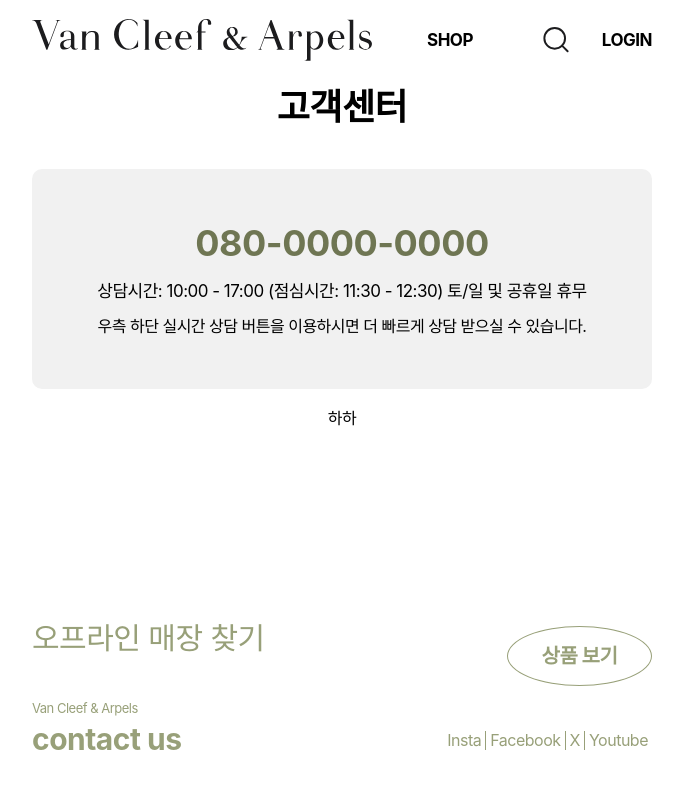
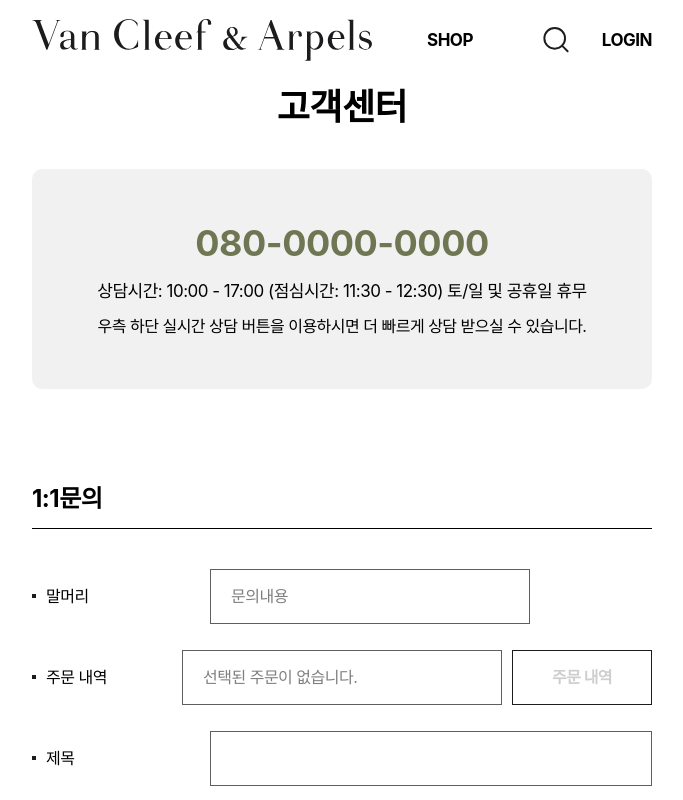
Before and after one commit to msun97/project-vancleef, a React (Vite) app: page /customers/inquiryform in a window 1280 px wide. Shown: the top 800 px of the page, without its empty margins (298-981 px from the left). Built offline with nearby package versions, Linux system fonts and the light colour scheme; a web font is replaced by a local one.

Commit message:
1대1문의 구현

```diff
--- a/package.json
+++ b/package.json
@@ -10,11 +10,15 @@
     "preview": "vite preview"
   },
   "dependencies": {
+    "@ckeditor/ckeditor5-build-classic": "^44.3.0",
+    "@ckeditor/ckeditor5-react": "^9.5.0",
     "@reduxjs/toolkit": "^2.6.0",
+    "ckeditor": "^4.12.1",
     "clsx": "^2.1.1",
     "react": "^19.0.0",
     "react-dom": "^19.0.0",
     "react-icons": "^5.5.0",
+    "react-quill": "^2.0.0",
     "react-redux": "^9.2.0",
     "react-router-dom": "^7.2.0",
     "rellax": "^1.12.1",
--- a/src/components/button/index.jsx
+++ b/src/components/button/index.jsx
@@ -14,7 +14,7 @@ const Button = ({
         'flex items-center justify-center font-medium transition-colors duration-200',
         variant === 'primary' && 'bg-gray-100 text-white hover:bg-gray-80',
         variant === 'secondary' &&
-          'bg-transparent text-gray-100 border hover:bg-gray-100 hover:text-white hover:border-0',
+          'bg-transparent text-gray-100 border hover:bg-gray-100 hover:text-white',
         fullWidth && 'w-full',
         className,
       )}
--- a/src/components/layout/Footer.jsx
+++ b/src/components/layout/Footer.jsx
@@ -2,7 +2,7 @@ import React from 'react';
 
 const Footer = () => {
   return (
-    <fotter className="p-330 flex justify-between h-[520px] items-center font-secondary text-primary-70">
+    <footer className="p-330 flex justify-between h-[520px] items-center font-secondary text-primary-70">
       <div className="left flex flex-col gap-[45px]">
         <div className="offline text-footer-l font-regular">
           오프라인 매장 찾기
@@ -33,7 +33,7 @@ const Footer = () => {
           </ul>
         </div>
       </div>
-    </fotter>
+    </footer>
   );
 };
 
--- a/src/pages/customercenter/components/CCInquiryForm.jsx
+++ b/src/pages/customercenter/components/CCInquiryForm.jsx
@@ -1,9 +1,84 @@
 import React from 'react';
+import Input from '../../../components/input';
+import Button from '../../../components/button';
+import ClassicEditor from '@ckeditor/ckeditor5-build-classic';
+import { CKEditor } from '@ckeditor/ckeditor5-react';
 
 const CCInquiryForm = () => {
   return (
-    <div>
-      <h1>하하</h1>
+    <div className="w-full mt-[62px]">
+      <div className="title w-full border-b py-[14px] mb-10">
+        <h3 className="font-secondary text-content-xl font-bold">1:1문의</h3>
+      </div>
+      <form>
+        <ul className="list-disc flex flex-col gap-[26px]">
+          <li className="list-disc flex gap-[50px] items-center">
+            <div className="title flex gap-[10px] items-center w-[128px]">
+              {' '}
+              <div className="square w-1 h-1 bg-gray-90" />
+              <p className="">말머리</p>
+            </div>
+            <Input
+              placeholder="문의내용"
+              className="border p-5 w-80 h-[55px]"
+            />
+          </li>
+          <li className="list-disc flex gap-[50px] items-center">
+            <div className="title flex gap-[10px] items-center w-[128px]">
+              {' '}
+              <div className="square w-1 h-1 bg-gray-90" />
+              <p className="">주문 내역</p>
+            </div>
+            <div className="modal flex gap-[10px]">
+              <Input
+                placeholder="선택된 주문이 없습니다."
+                className="border p-5 w-80 h-[55px]"
+              />
+              <Button
+                variant="secondary"
+                className="!text-content-s !font-bold w-[140px] h-[55px] !text-gray-30 border-gray-90 hover:!text-gray-0"
+              >
+                주문 내역
+              </Button>
+            </div>
+          </li>
+          <li className="list-disc flex gap-[50px] items-center">
+            <div className="title flex gap-[10px] items-center w-[128px]">
+              {' '}
+              <div className="square w-1 h-1 bg-gray-90" />
+              <p className="">제목</p>
+            </div>
+            <Input className="border p-5 w-full h-[55px] flex-1" />
+          </li>
+          <li className="list-disc flex gap-[50px]">
+            <div className="title flex gap-[10px] items-center w-[128px] h-fit">
+              {' '}
+              <div className="square w-1 h-1 bg-gray-90" />
+              <p className="">본문</p>
+            </div>
+            <CKEditor
+              editor={ClassicEditor}
+              data="<p>Hello from CKEditor&nbsp;5!</p>"
+              config={{
+                licenseKey: 'GPL', // Or 'GPL'.
+              }}
+              onReady={editor => {
+                // You can store the "editor" and use when it is needed.
+                console.log('Editor is ready to use!', editor);
+              }}
+              onChange={event => {
+                console.log(event);
+              }}
+              onBlur={(event, editor) => {
+                console.log('Blur.', editor);
+              }}
+              onFocus={(event, editor) => {
+                console.log('Focus.', editor);
+              }}
+            />
+          </li>
+        </ul>
+      </form>
     </div>
   );
 };
--- a/src/pages/customercenter/components/CCNav.jsx
+++ b/src/pages/customercenter/components/CCNav.jsx
@@ -18,13 +18,15 @@ const CCNav = ({ isOn, handleClick }) => {
       menu: '1:1 문의',
     },
   ];
+  const nowisOn = isOn.replace('/customers/', '');
+  console.log(nowisOn);
   return (
     <ul className="flex w-full">
       {navList.map(nav => (
         <li
           key={nav.id}
           className={`w-1/3 border-b-4 h-[45px] flex justify-center items-start cursor-pointer text-content-m font-bold mb-[100px] ${
-            isOn === nav.name ? 'text-black' : 'text-gray-20 '
+            nowisOn === nav.name ? 'text-black' : 'text-gray-20 '
           }`}
           onClick={() => handleClick(nav.name)}
         >
--- a/src/pages/customercenter/index.jsx
+++ b/src/pages/customercenter/index.jsx
@@ -9,13 +9,13 @@ const CustomerCenter = () => {
 
   const [isOn, setIsOn] = useState('notice');
   const handleClick = tab => {
-    setIsOn(tab);
     navigate(`/customers/${tab}`);
   };
-
   useEffect(() => {
     if (location.pathname === '/customers/inquiryform') {
       setIsOn(null);
+    } else {
+      setIsOn(location.pathname);
     }
   }, [location.pathname]);
   return (
```
Also changed, not shown: 1 other file (tests, documents, lock files or other folders).
